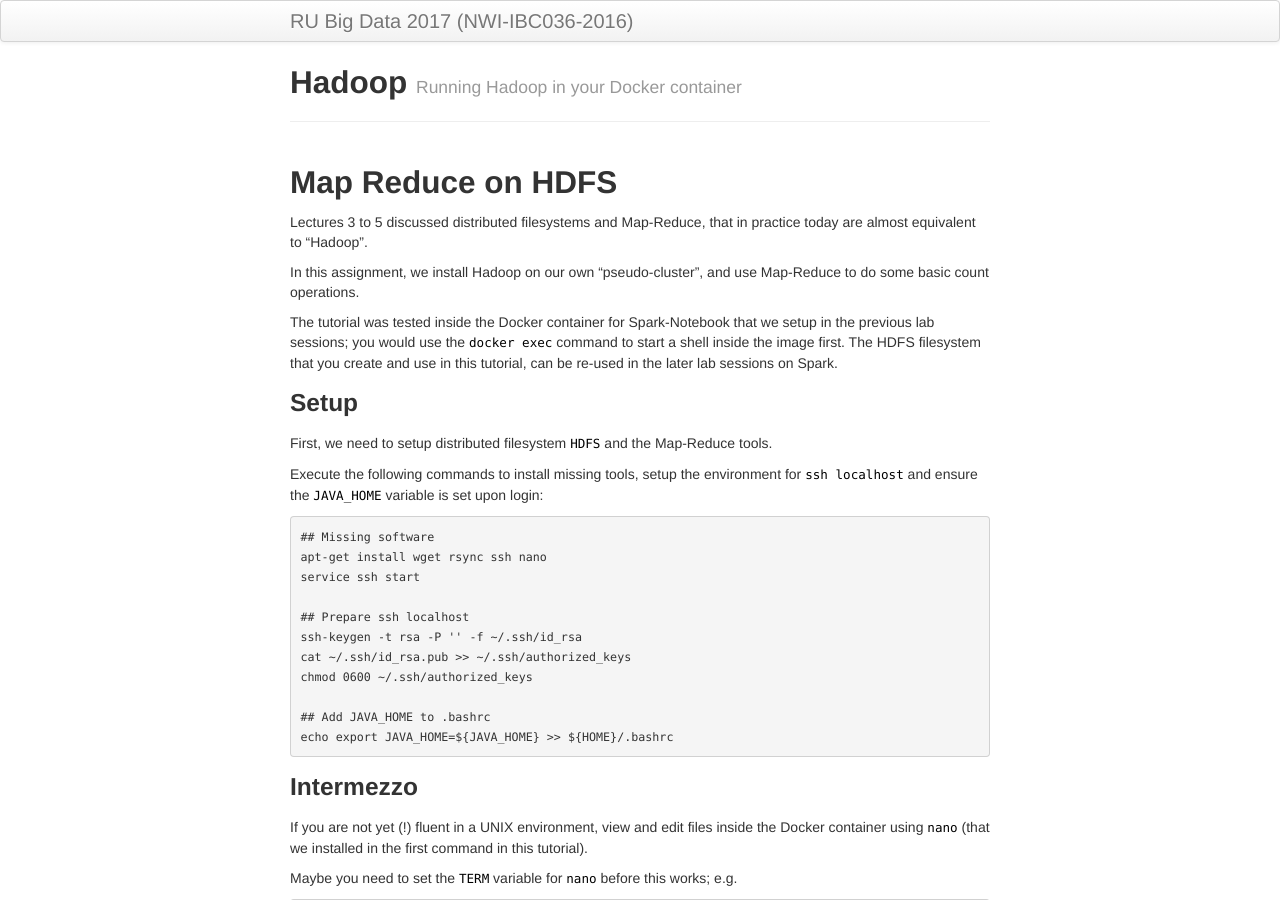
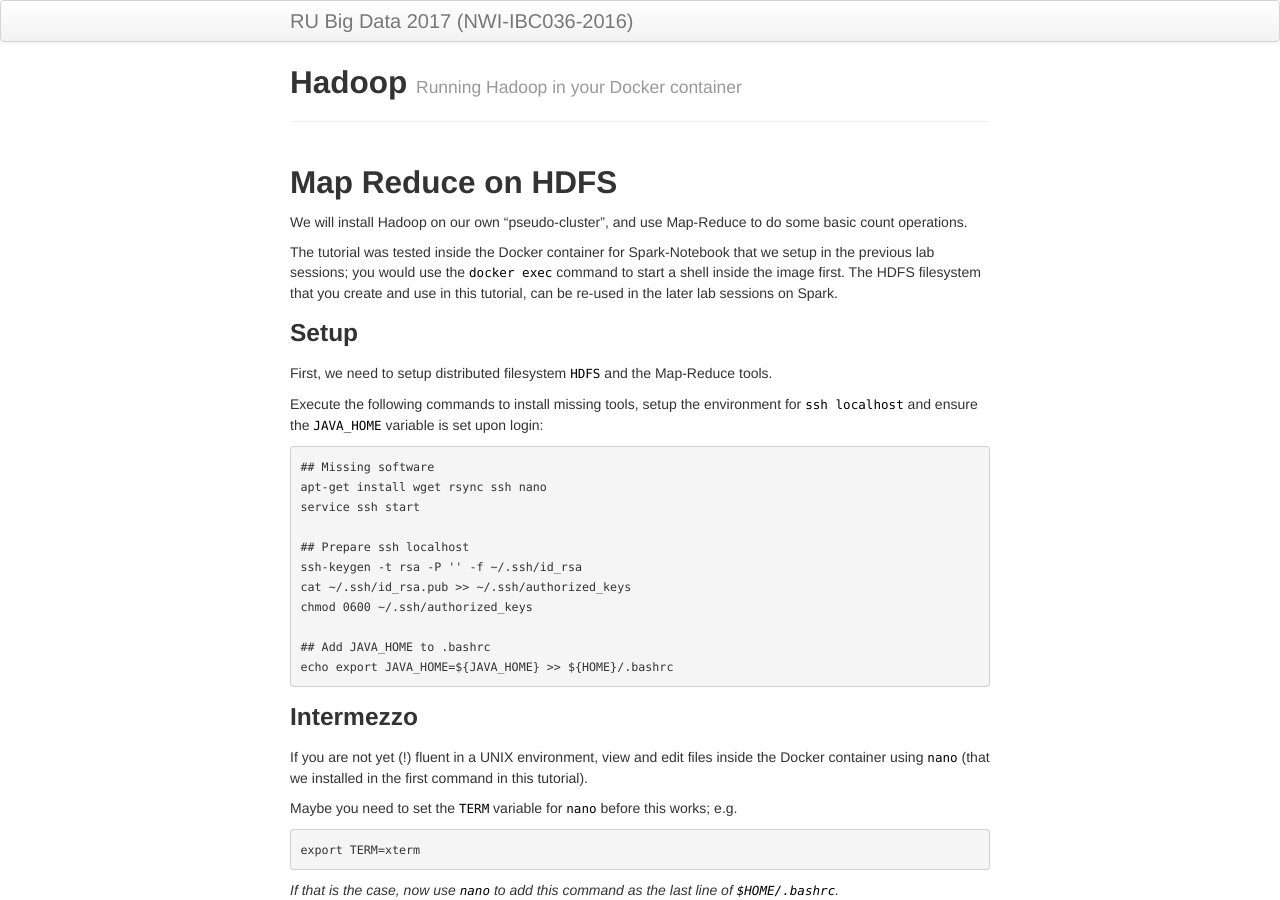
Before and after one commit to Thelukepet/course, a Jekyll site: the page built from background/hadoop.md, in a window 1280 px wide and 900 px high. Built offline with Jekyll 4.4.1, drawn with Linux system fonts in a browser that asks for light colours; some of the changed text lies outside the part shown.

```diff
--- a/background/hadoop.md
+++ b/background/hadoop.md
@@ -7,13 +7,11 @@
 
 ## Map Reduce on HDFS
 
-Lectures 3 to 5 discussed distributed filesystems and Map-Reduce, that in practice today are almost equivalent to "Hadoop".
-
-In this assignment, we install Hadoop on our own "pseudo-cluster", and use Map-Reduce to do some basic count operations.
+We will install Hadoop on our own "pseudo-cluster", and use Map-Reduce to do some basic count operations.
 
 The tutorial was tested inside the Docker container for Spark-Notebook that we setup in the previous lab sessions;
-you would use the `docker exec` command to start a shell inside the image first.
-The HDFS filesystem that you create and use in this tutorial, can be re-used in the later lab sessions on Spark.
+you would use the `docker exec` command to start a shell inside the image first. The HDFS filesystem that you create
+and use in this tutorial, can be re-used in the later lab sessions on Spark.
 
 ### Setup
 
```
Also changed, not shown: other parts of background/hadoop.md (+3 -0 lines).
